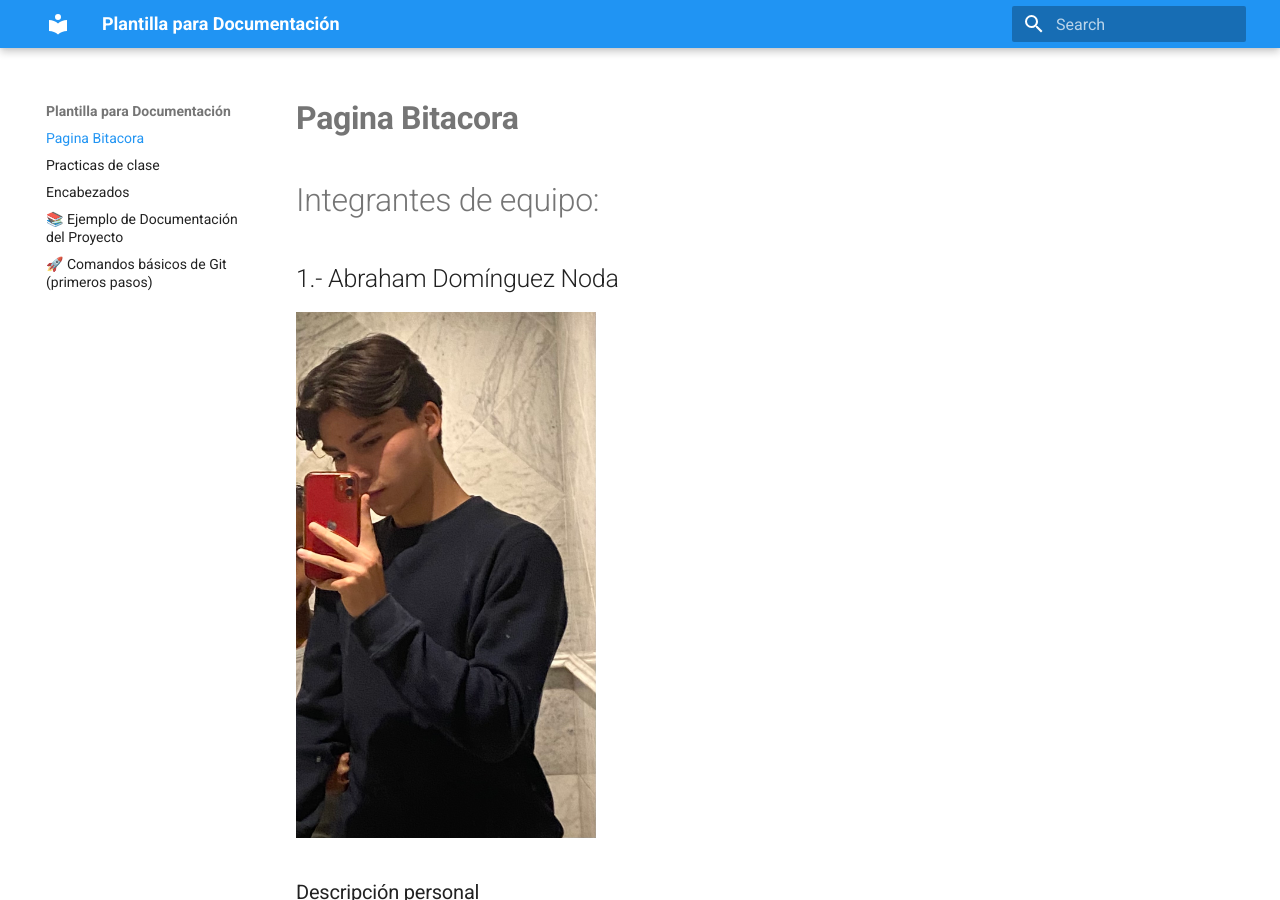
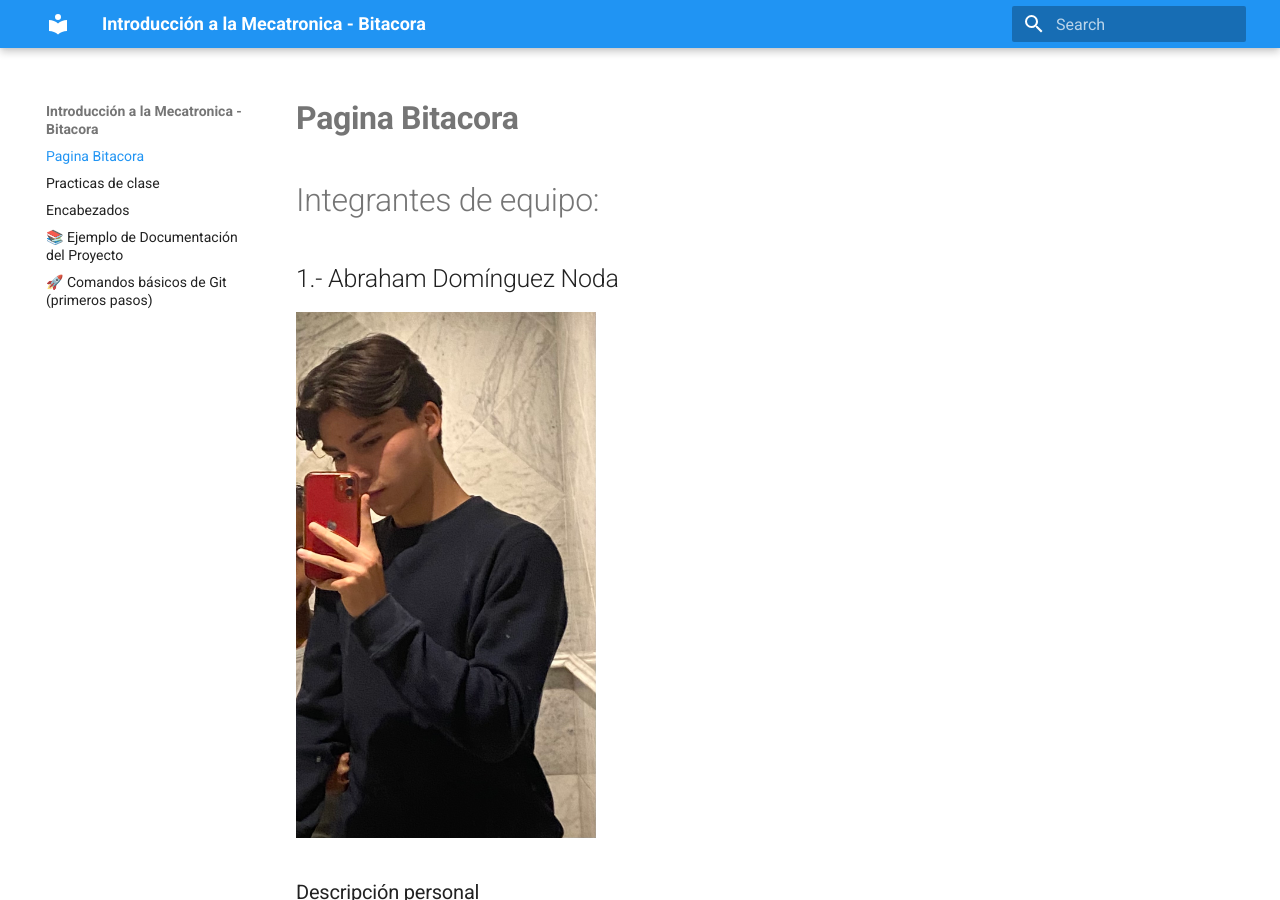
Before and after one commit to JoseGilGonzalezBerra/IntroduccionMecatronica_Bitacora_de_JoseGIL, an MkDocs documentation site: the page built from docs/index.md, in a window 1280 px wide and 900 px high. Built offline with MkDocs 1.6.1 and Material for MkDocs 9.7.7, drawn with Linux system fonts in a browser that asks for light colours.

Commit message:
Update mkdocs.yml

```diff
--- a/mkdocs.yml
+++ b/mkdocs.yml
@@ -1,4 +1,4 @@
-site_name: Plantilla para Documentación
+site_name: Introducción a la Mecatronica - Bitacora
 markdown_extensions:
   - pymdownx.highlight:
       anchor_linenums: true
```
